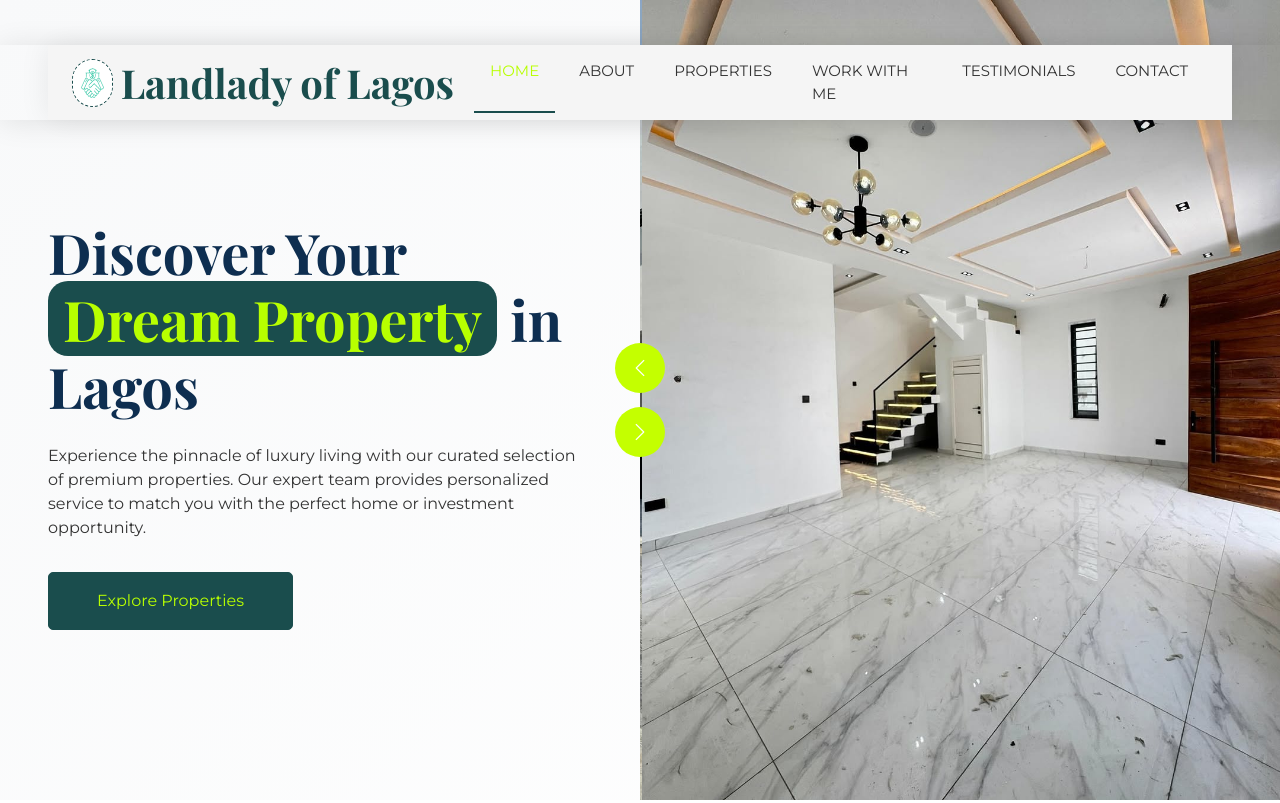
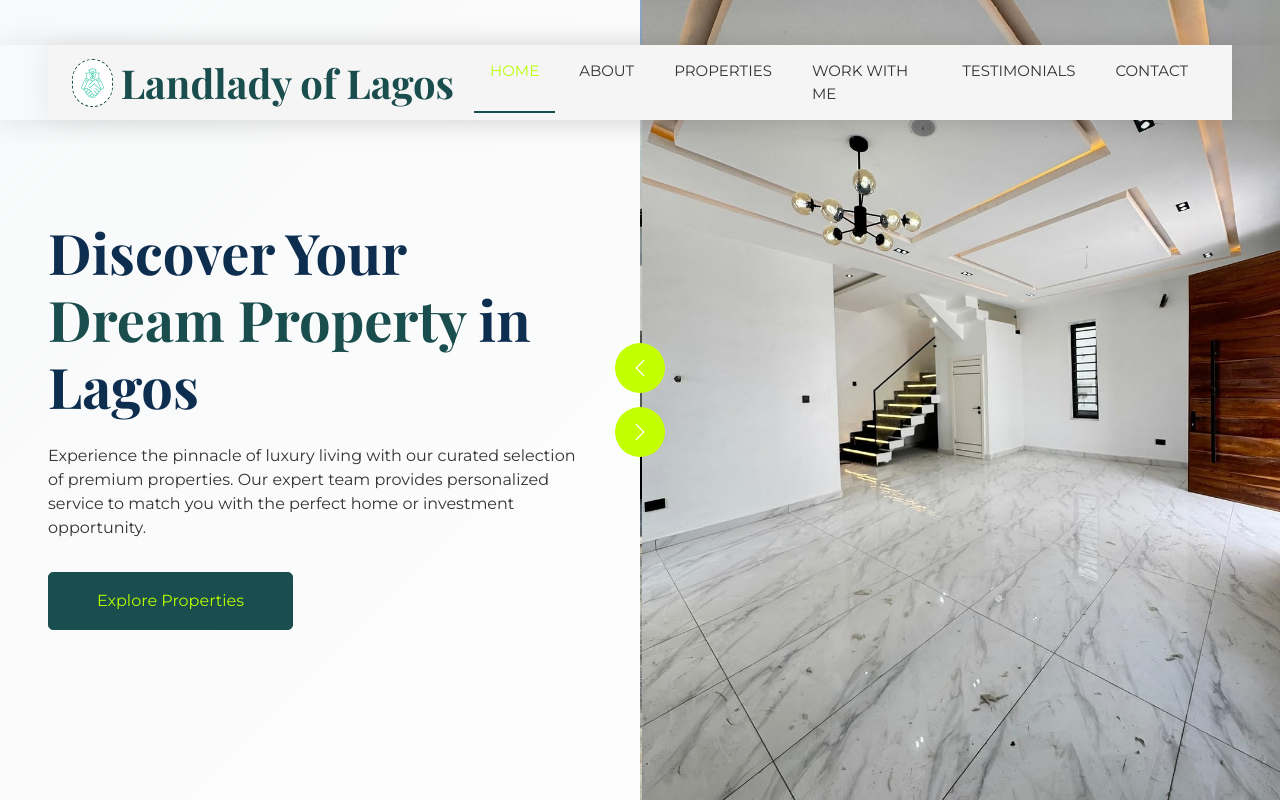
Before and after one commit to PEACE-DFG/Landlady_of_Lagos, a plain HTML site: page index.html in a window 1280 px wide. Shown: the top 803 px of the page. Drawn offline with nearby package versions, Linux system fonts and the light colour scheme; animation ran at ten frames a second.

Commit message:
colour changed

```diff
--- a/index.html
+++ b/index.html
@@ -379,7 +379,7 @@
         <div class="container-fluid header bg-white p-0">
             <div class="row g-0 align-items-center flex-column-reverse flex-md-row">
                 <div class="col-md-6 p-5 mt-lg-5">
-                    <h1 class="display-5 animated fadeIn mb-4">Discover Your <span style="color:var(--lime-bright);background-color:var(--primary);padding:0px 15px;border-radius:20px">Dream Property</span> in Lagos</h1>
+                    <h1 class="display-5 animated fadeIn mb-4">Discover Your <span style="color:var(--primary);">Dream Property</span> in Lagos</h1>
                     <p class="animated fadeIn mb-4 pb-2">
                         Experience the pinnacle of luxury living with our curated selection of premium properties. Our expert team provides personalized service to match you with the perfect home or investment opportunity.
                     </p>
```
